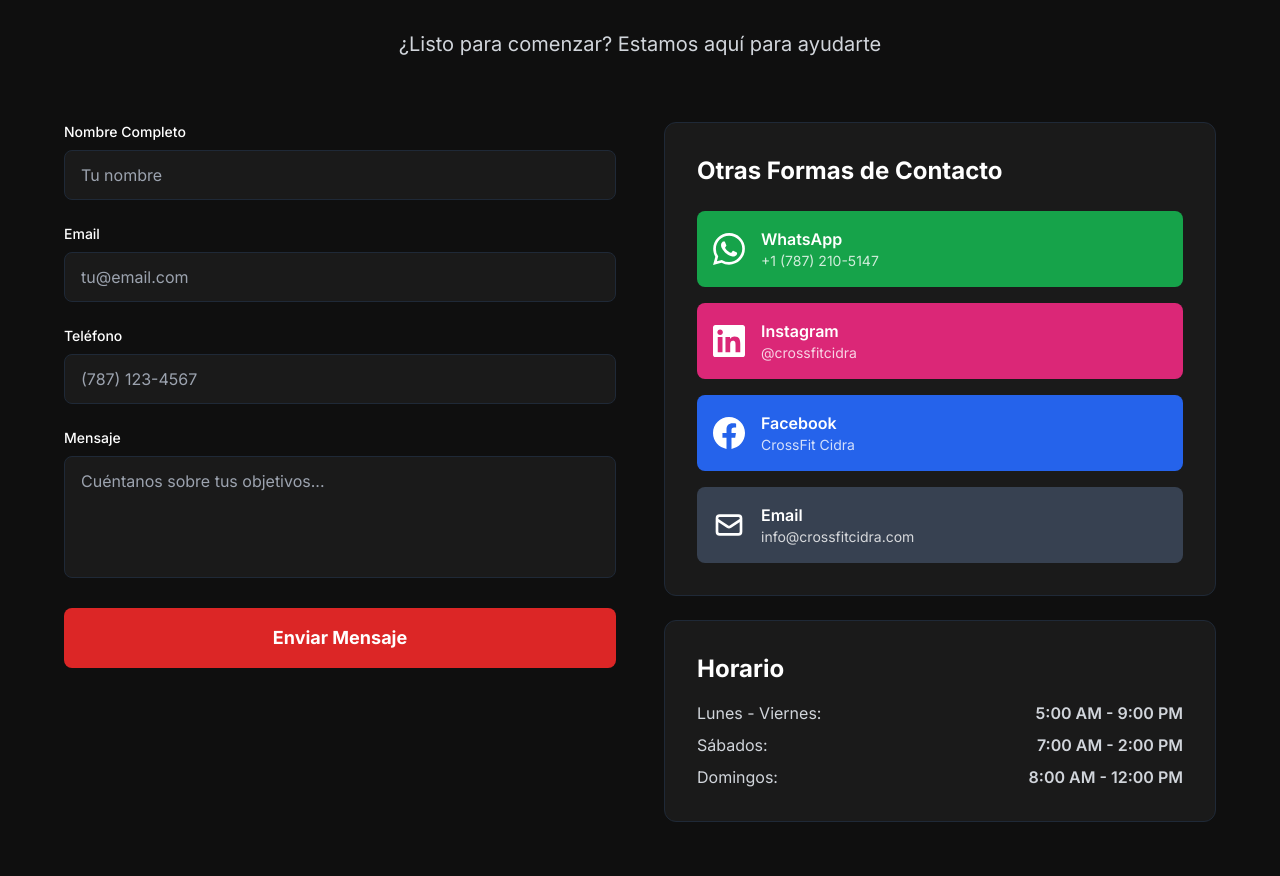
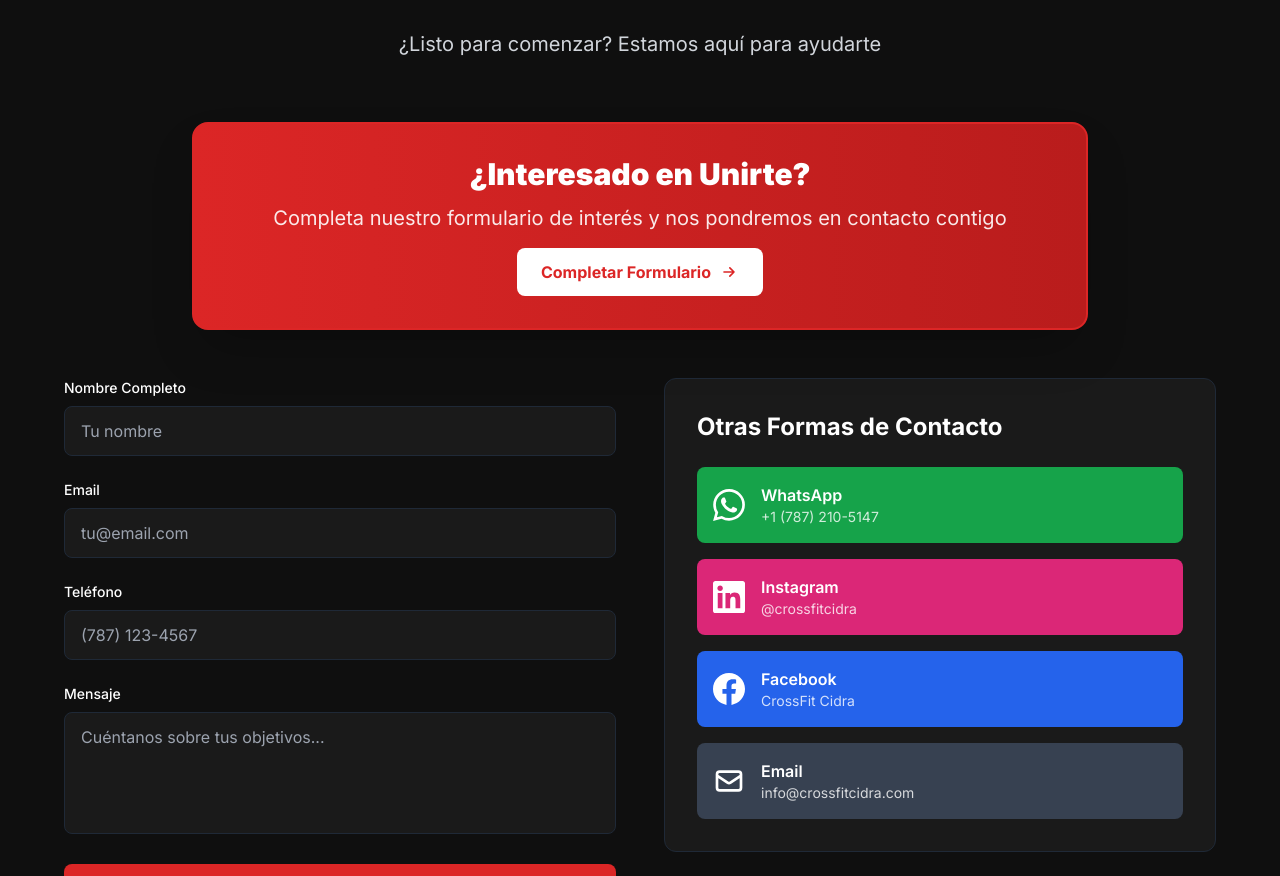
Before and after one commit to chiscojfr/crossfit-cidra, a React (Vite) app: page / in a window 1280 px wide. Shown: the part 8520-9396 px from the top of the page. Built offline with nearby package versions, Linux system fonts and the light colour scheme.

Commit message:
Add potential clients interested form link
- Update Hero 'Comienza Hoy' button to link to PushPress interested form
- Add prominent CTA banner in Contact section for interested form
- Direct potential clients to https://xwausy.pushpress.com/open/interested

```diff
--- a/src/components/Contact.tsx
+++ b/src/components/Contact.tsx
@@ -87,6 +87,37 @@ const Contact = () => {
           <p className="text-xl text-gray-300 max-w-3xl mx-auto">
             ¿Listo para comenzar? Estamos aquí para ayudarte
           </p>
+        </motion.div>
+
+        {/* Interested Form CTA */}
+        <motion.div
+          initial={{ opacity: 0, y: 20 }}
+          whileInView={{ opacity: 1, y: 0 }}
+          viewport={{ once: true }}
+          transition={{ duration: 0.6 }}
+          className="mb-12 max-w-4xl mx-auto"
+        >
+          <a
+            href="https://xwausy.pushpress.com/open/interested"
+            target="_blank"
+            rel="noopener noreferrer"
+            className="block bg-gradient-to-r from-primary to-red-700 p-8 rounded-2xl shadow-2xl hover:shadow-primary/50 transition-all duration-300 transform hover:scale-[1.02] border-2 border-primary"
+          >
+            <div className="text-center">
+              <h3 className="text-2xl md:text-3xl font-black text-white mb-3">
+                ¿Interesado en Unirte?
+              </h3>
+              <p className="text-lg md:text-xl text-white/90 mb-4">
+                Completa nuestro formulario de interés y nos pondremos en contacto contigo
+              </p>
+              <div className="inline-flex items-center gap-2 bg-white text-primary px-6 py-3 rounded-lg font-bold hover:bg-gray-100 transition-colors">
+                Completar Formulario
+                <svg className="w-5 h-5" fill="none" stroke="currentColor" viewBox="0 0 24 24">
+                  <path strokeLinecap="round" strokeLinejoin="round" strokeWidth={2} d="M13 7l5 5m0 0l-5 5m5-5H6" />
+                </svg>
+              </div>
+            </div>
+          </a>
         </motion.div>
 
         <div className="grid lg:grid-cols-2 gap-12 max-w-6xl mx-auto">
--- a/src/components/Hero.tsx
+++ b/src/components/Hero.tsx
@@ -44,7 +44,9 @@ const Hero = () => {
             className="flex flex-col sm:flex-row gap-4 justify-center items-center"
           >
             <a
-              href="#contacto"
+              href="https://xwausy.pushpress.com/open/interested"
+              target="_blank"
+              rel="noopener noreferrer"
               className="bg-primary hover:bg-primary-dark text-white px-8 py-4 rounded-lg font-bold text-lg transition-all duration-200 transform hover:scale-105 shadow-lg hover:shadow-xl w-full sm:w-auto"
             >
               Comienza Hoy
```
